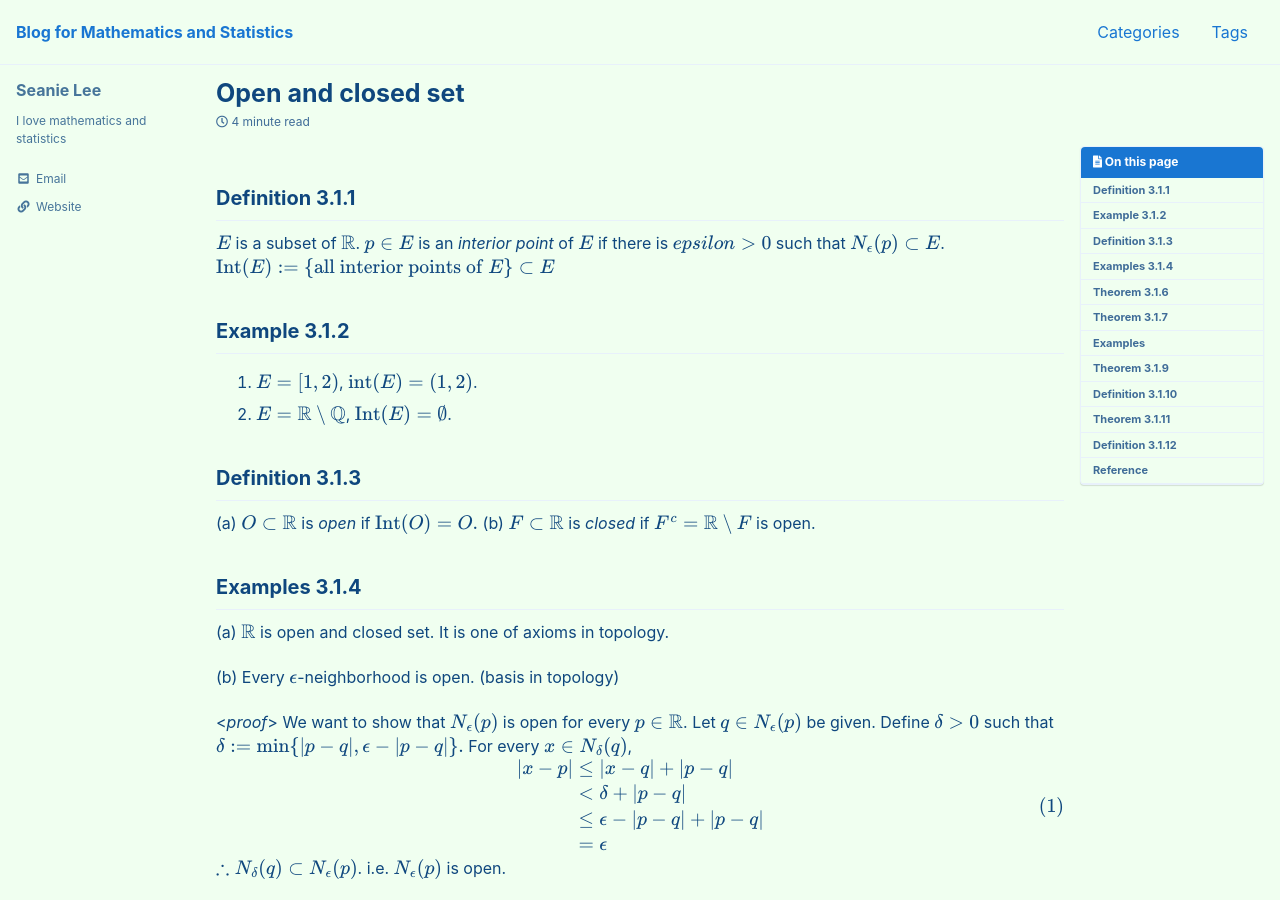
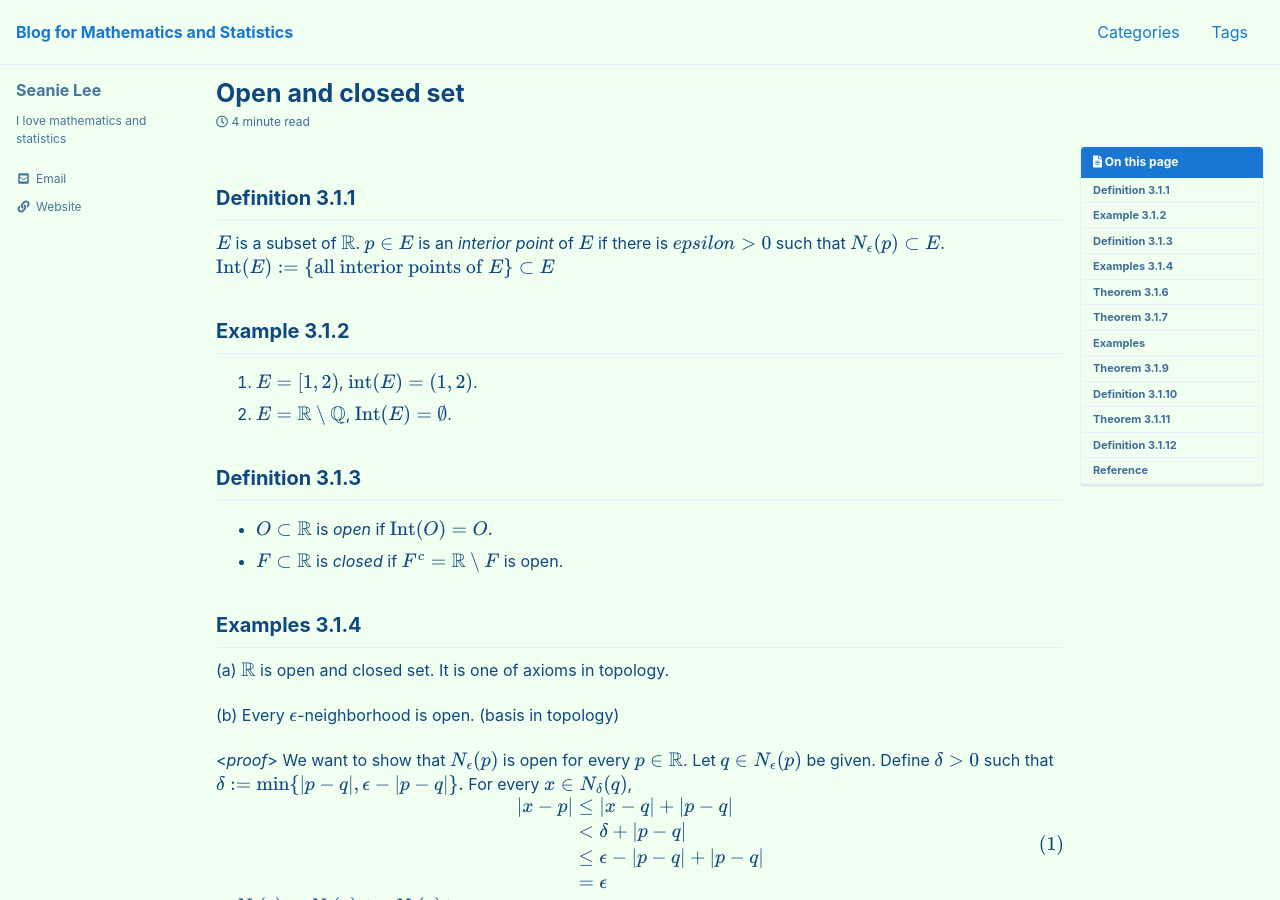
Before and after one commit to seanie12/blog, a Jekyll site: the page built from _posts/2021-01-10-open-closed.md, in a window 1280 px wide and 900 px high. Built offline with Jekyll 4.4.1, drawn with Linux system fonts in a browser that asks for light colours; cached includes are drawn as plain includes; formulas are drawn with MathJax 3.

```diff
--- a/_posts/2021-01-10-open-closed.md
+++ b/_posts/2021-01-10-open-closed.md
@@ -28,8 +28,8 @@ $$\text{Int}(E) := \{\text{all interior points of } E\} \subset E$$
 
 
 ## Definition 3.1.3
-(a) $O \subset \mathbb{R}$ is *open* if $\text{Int}(O) = O.$
-(b) $F \subset \mathbb{R}$ is *closed* if $F^c = \mathbb{R}\setminus F$ is open.
+- $O \subset \mathbb{R}$ is *open* if $\text{Int}(O) = O.$
+- $F \subset \mathbb{R}$ is *closed* if $F^c = \mathbb{R}\setminus F$ is open.
 
 ## Examples 3.1.4
 (a) $\mathbb{R}$ is open and closed set. It is one of axioms in topology.
```
